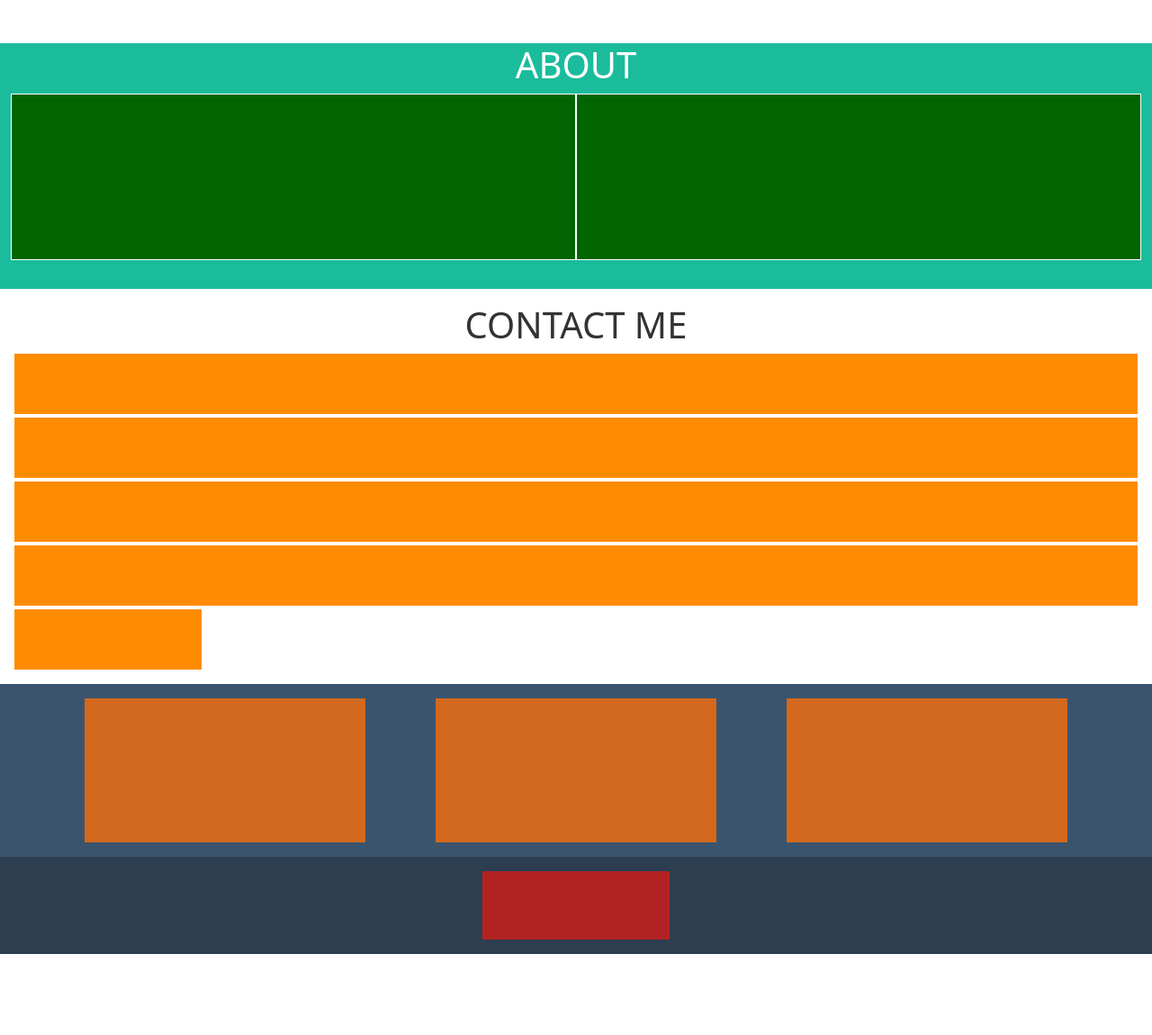
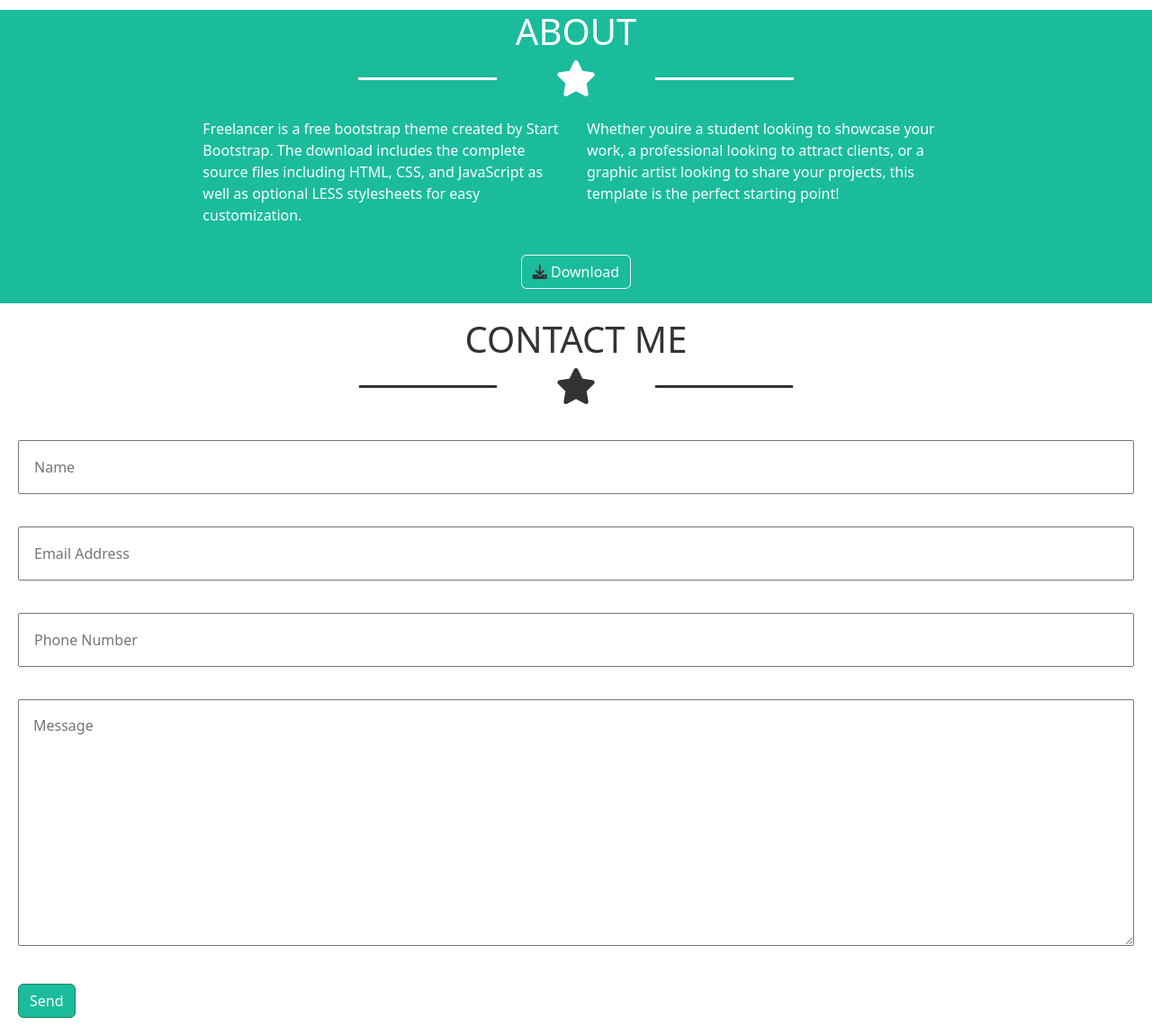
Before and after one commit to davidetaribelli/html-css-bootstrap-freelancer, a plain HTML site: page index.html in a window 1280 px wide. Shown: the part 1380-2530 px from the top of the page at 90% size. Before the commit the page ends 2440 px from the top, so only its background shows below. Drawn offline with nearby package versions, Linux system fonts and the light colour scheme.

Commit message:
feat(add input main)

```diff
--- a/css/style.css
+++ b/css/style.css
@@ -66,17 +66,9 @@
 }
 
 /* about */
-.paragraph_{
-    min-height: 185px;
-    background-color: darkgreen;
-    border: 1px solid white;
-}
 
 /* contact me */
-.contact_{
-    min-height: 67px;
-    background-color: darkorange;
-}
+
 
 /* FOOTER */
 
--- a/index.html
+++ b/index.html
@@ -38,26 +38,27 @@
     <main>
 
         <!-- start bootsrap -->
-        <section class="bg_cyan container-fluid">
-            <div class="container-xxl p-5">
+        <section class="bg_cyan">
+            <div class="container-xxl p-3">
                 <div class="row justify-content-center">
                     <div class="img_title_main col-4"></div>
                 </div>
-                <div class="row justify-content-center">
+                <div class="row justify-content-center mb-4">
                     <h1 class="display-6 text-center color_white">START BOOTSTRAP</h1>
-                    <div class="col-6 d-flex justify-content-evenly align-items-center">
+                    <div class="col-6 d-flex justify-content-evenly align-items-center mb-3">
                         <div class="line_ col-3 bg_white"></div>
                         <i class="fa-solid fa-star color_white display-6"></i>
                         <div class="line_ col-3 bg_white"></div>
                     </div>
+                    <h6 class="color_white text-center mt-3">GRAPHIC ARTIST-WEB DEIGNER-ILLUSTRATOR</h6>
                 </div>
             </div>
         </section>
 
         <!-- portfolio -->
-        <section id="portfolio" class="container-fluid">
-            <div class="container-xxl p-5">
-                <div class="row justify-content-center">
+        <section id="portfolio">
+            <div class="container-xxl p-3">
+                <div class="row justify-content-center mb-4">
                     <h2 class="display-6 text-center color_black">PORTFOLIO</h2>
                     <div class="col-6 d-flex justify-content-evenly align-items-center">
                         <div class="line_ col-3 bg_black"></div>
@@ -65,36 +66,37 @@
                         <div class="line_ col-3 bg_black"></div>
                     </div>
                 </div>
-                <div class="row justify-content-center">
-
-                    <div class="card_ col-3 m-2 p-4">
+                <div class="col-12">
+                    <div class="row justify-content-center gap-3">
+                        <div class="card_ col-3 p-3">
                             <div class="row justify-content-center align-items-center">
                                 <div class="content_card col-10"></div>
                             </div>
                         </div>
-                    <div class="card_ col-3 m-2 p-4">
+                        <div class="card_ col-3 p-3">
                             <div class="row justify-content-center align-items-center">
                                 <div class="content_card col-10"></div>
                             </div>
                         </div>
-                    <div class="card_ col-3 m-2 p-4">
+                        <div class="card_ col-3 p-3">
                             <div class="row justify-content-center align-items-center">
                                 <div class="content_card col-10"></div>
                             </div>
                         </div>
-                    <div class="card_ col-3 m-2 p-4">
+                        <div class="card_ col-3 p-3">
                             <div class="row justify-content-center align-items-center">
                                 <div class="content_card col-10"></div>
                             </div>
                         </div>
-                    <div class="card_ col-3 m-2 p-4">
+                        <div class="card_ col-3 p-3">
                             <div class="row justify-content-center align-items-center">
                                 <div class="content_card col-10"></div>
                             </div>
                         </div>
-                    <div class="card_ col-3 m-2 p-4">
+                        <div class="card_ col-3 p-3">
                             <div class="row justify-content-center align-items-center">
                                 <div class="content_card col-10"></div>
+                            </div>
                         </div>
                     </div>
                 </div>
@@ -103,30 +105,72 @@
         </section>
 
         <!-- about -->
-        <section id="about" class="bg_cyan container-fluid">
+        <section id="about" class="bg_cyan">
             <div class="container-xxl">
+                <div class="row justify-content-center mb-4">
+                    <h2 class="display-6 text-center color_white">ABOUT</h2>
+                    <div class="col-6 d-flex justify-content-evenly align-items-center">
+                        <div class="line_ col-3 bg_white"></div>
+                        <i class="fa-solid fa-star color_white display-6"></i>
+                        <div class="line_ col-3 bg_white"></div>
+                    </div>
+                </div>
                 <div class="row justify-content-center">
-                    <h2 class="display-6 text-center color_white">ABOUT</h2>
-                    <!-- aggiungere stellina -->
-                    <div class="paragraph_ col-6"></div>
-                    <div class="paragraph_ col-6"></div>
-                    <div class="col-12 m-3"></div>
+                    <div class="paragraph_ col-4">
+                        <p class="color_white">
+                            Freelancer is a free bootstrap theme created by Start
+                            Bootstrap. The download includes the complete
+                            source files including HTML, CSS, and JavaScript as
+                            well as optional LESS stylesheets for easy
+                            customization.
+                        </p>
+                    </div>
+                    <div class="paragraph_ col-4">
+                        <p class="color_white">
+                            Whether youire a student looking to showcase your
+                            work, a professional looking to attract clients, or a
+                            graphic artist looking to share your projects, this
+                            template is the perfect starting point!
+                        </p>
+                    </div>
+                    <div class="col-12 m-3 text-center">
+                        <button type="button" class="btn btn-outline-light color_white">
+                            <i class="fa-solid fa-download color_black"></i>
+                            Download
+                        </button>
+                    </div>
                 </div>
             </div>
 
         </section>
 
         <!-- contact me -->
-        <section id="contact" class="container-fluid">
+        <section id="contact">
             <div class="container-xxl p-3">
+                <div class="row justify-content-center mb-4">
+                    <h2 class="display-6 text-center color_black">CONTACT ME</h2>
+                    <div class="col-6 d-flex justify-content-evenly align-items-center">
+                        <div class="line_ col-3 bg_black"></div>
+                        <i class="fa-solid fa-star color_black display-6"></i>
+                        <div class="line_ col-3 bg_black"></div>
+                    </div>
+                </div>
                 <div class="row">
-                    <h2 class="display-6 text-center color_black">CONTACT ME</h2>
-                    <!-- aggiungere stellina -->
-                    <div class="contact_ col-12 mb-1"></div>
-                    <div class="contact_ col-12 mb-1"></div>
-                    <div class="contact_ col-12 mb-1"></div>
-                    <div class="contact_ col-12 mb-1"></div>
-                    <div class="contact_ col-2"></div>
+                    <div class="contact_ col-12 mb-1 p-3">
+                        <input type="text" class="col-12 p-3" placeholder="Name">
+                    </div>
+                    <div class="contact_ col-12 mb-1 p-3">
+                        <input type="email" name="Email Address" class="col-12 p-3" placeholder="Email Address">
+                    </div>
+                    <div class="contact_ col-12 mb-1 p-3">
+                        <input type="number" name="Telephone Number" class="col-12 p-3" placeholder="Phone Number">
+                    </div>
+                    <div class="contact_ col-12 mb-1 p-3">
+                        <textarea name="message" class="col-12 p-3" placeholder="Message" cols="30" rows="10"></textarea>
+                    </div>
+                    <div class="contact_ col-2 p-3">
+                        <button type="button" class="btn btn-success bg_cyan">Send</button>
+                    </div>
                 </div>
             </div>
 
@@ -136,7 +180,7 @@
     <!-- FOOTER -->
     <footer>
         <!-- footer up -->
-        <section class="bg_footer_up container-fluid">
+        <section class="bg_footer_up">
             <div class="container-xxl p-3">
                 <div class="row justify-content-evenly">
                     <div class="col-3"></div>
@@ -147,7 +191,7 @@
         </section>
 
         <!-- footer down -->
-        <section class="bg_footer_down container-fluid">
+        <section class="bg_footer_down">
             <div class="container-xxl p-3">
                 <div class="row justify-content-center">
                     <div class="col-2"></div>
```
Lines whose indentation alone changed are shown as unchanged.
